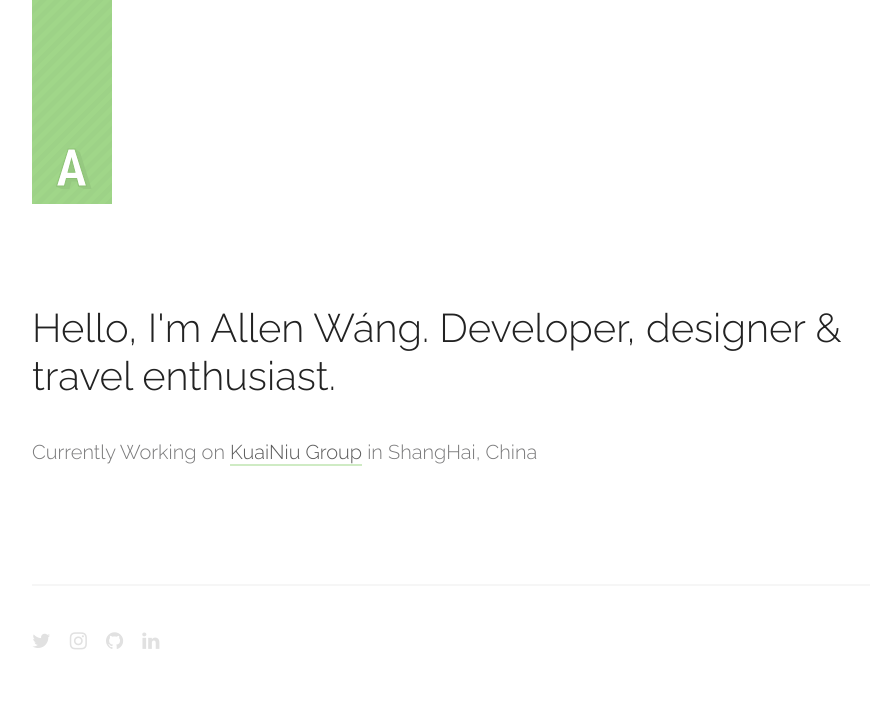
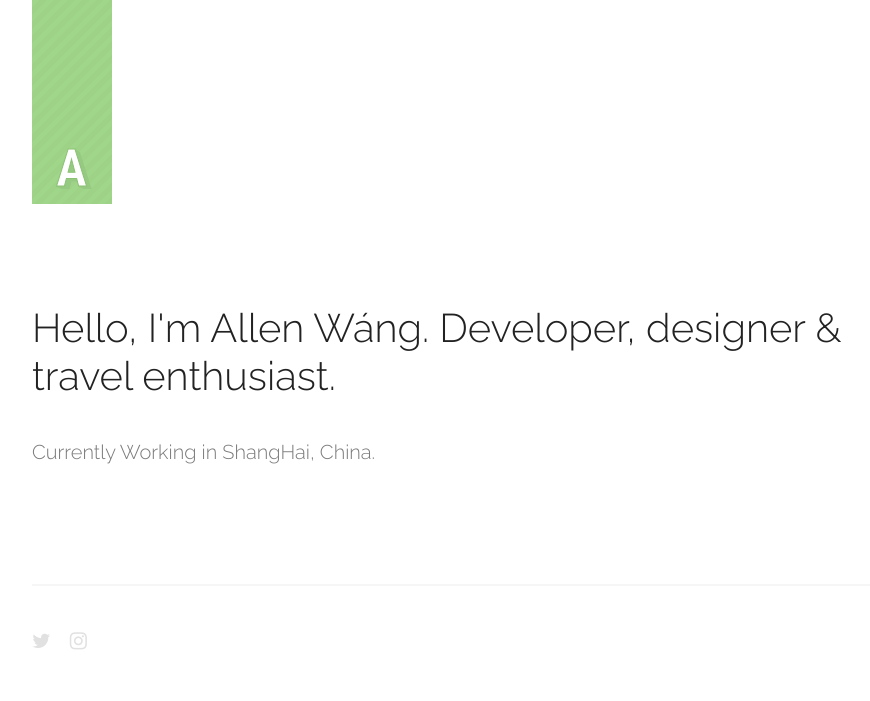
Before and after one commit to summic/summic.github.io, a plain HTML site: page index.html in a window 1280 px wide. Shown: the whole page, without its empty margins (158-1028 px from the left). Drawn offline with Linux system fonts and the light colour scheme.

Commit message:
Update index.html

```diff
--- a/index.html
+++ b/index.html
@@ -116,13 +116,11 @@
             </div>
             <div class="intro">
                 <h1>Hello, I&#x27;m Allen Wáng. Developer, designer &amp; travel enthusiast.</h1>
-                <h3>Currently Working on <a target="_blank" href="http://www.kuainiugroup.com/">KuaiNiu Group</a> in ShangHai, China</h3>
+                <h3>Currently Working in ShangHai, China.</h3>
             </div>
             <div class="footer">
                 <a href="https://www.twitter.com/summic/" target="_blank" title="Twitter" class="icon"> <i class="fa fa-twitter"></i></a>
                 <a href="https://www.instagram.com/summic/" target="_blank" title="Instagram" class="icon"> <i class="fa fa-instagram"></i></a>
-                <a href="https://github.com/summic" target="_blank" title="Github" class="icon fa fa-github"></a>
-                <a href="https://www.linkedin.com/in/a11en/" target="_blank" title="Linkedin" class="icon fa fa-linkedin"></a>
             </div>
         </div>
     </div>
```
